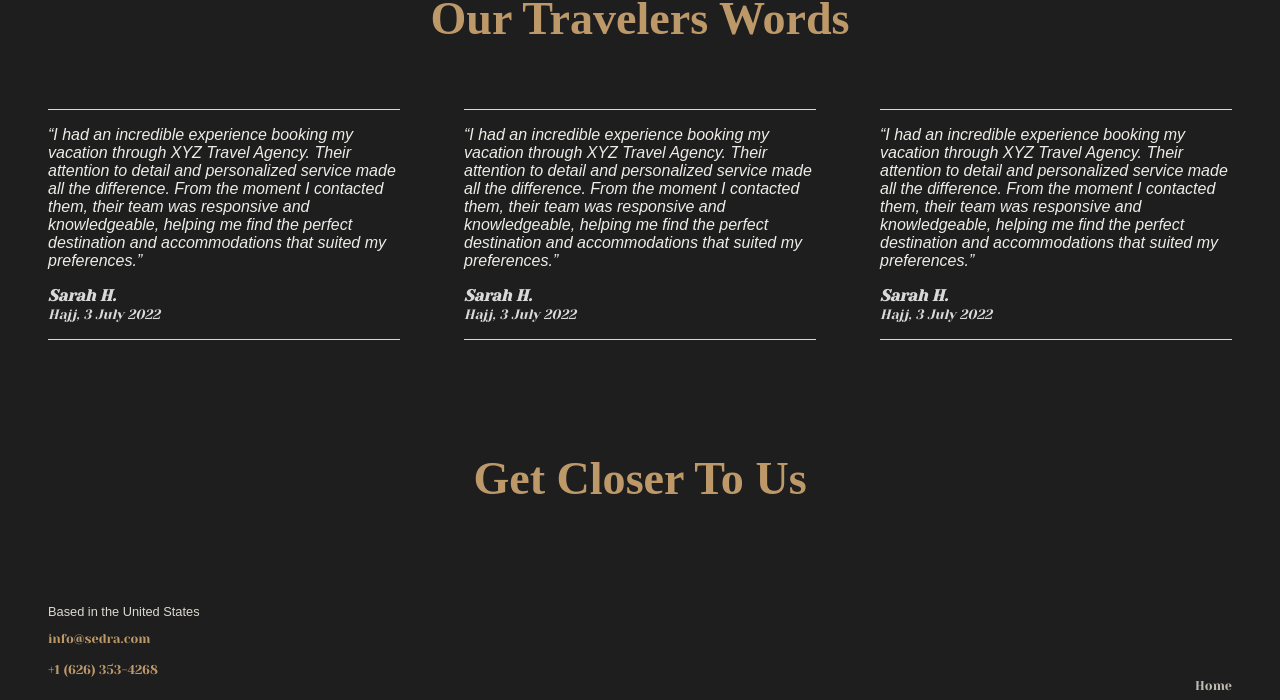
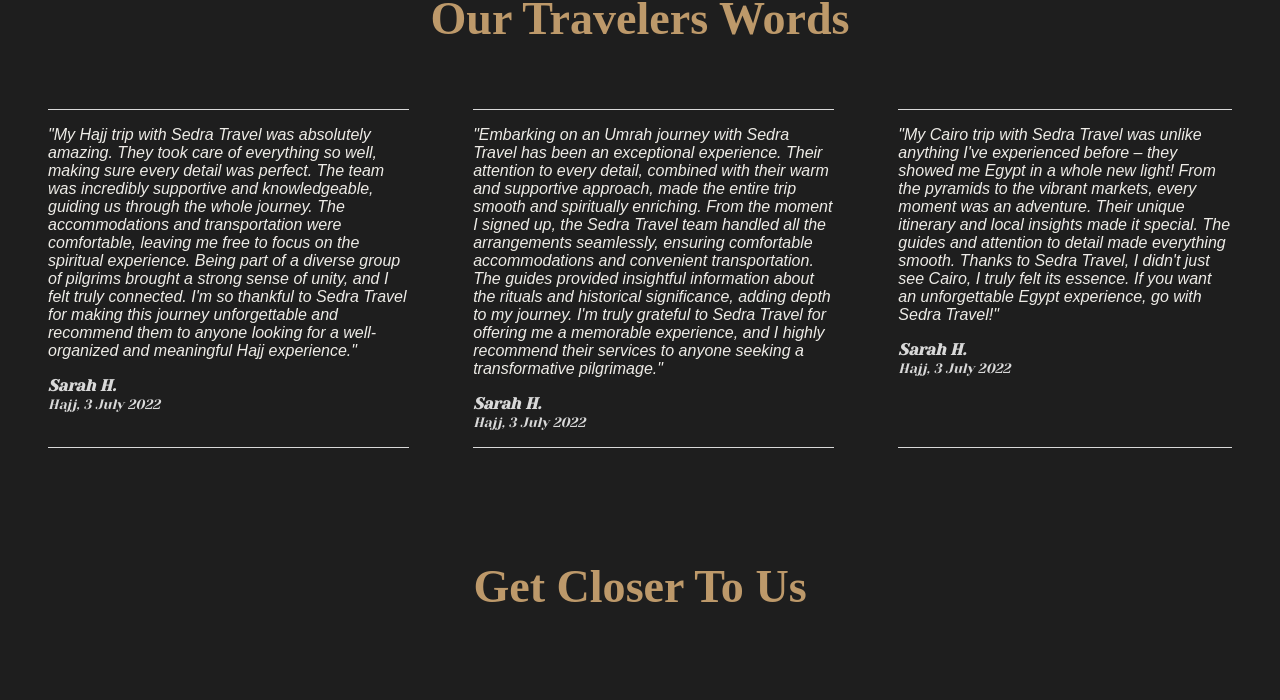
Before and after one commit to theRhasoldy/sedra-website, a website built with Vite: page src/index.html in a window 1280 px wide. Shown: the part 4037-4737 px from the top of the page. Built offline with nearby package versions, Linux system fonts and the light colour scheme; some packages are replaced by stand-ins of ours; no server answers; the database is empty; a web font is replaced by a local one.

Commit message:
Added testimonials

```diff
--- a/src/index.html
+++ b/src/index.html
@@ -169,11 +169,13 @@
 		<div class="grid-3-col">
 			<figure class="block-padded quote">
 				<blockquote>
-					“I had an incredible experience booking my vacation through XYZ
-					Travel Agency. Their attention to detail and personalized service
-					made all the difference. From the moment I contacted them, their
-					team was responsive and knowledgeable, helping me find the perfect
-					destination and accommodations that suited my preferences.”
+					"My Hajj trip with Sedra Travel was absolutely amazing. They took care of everything so well, making sure
+					every
+					detail was perfect. The team was incredibly supportive and knowledgeable, guiding us through the whole
+					journey. The accommodations and transportation were comfortable, leaving me free to focus on the spiritual
+					experience. Being part of a diverse group of pilgrims brought a strong sense of unity, and I felt truly
+					connected. I'm so thankful to Sedra Travel for making this journey unforgettable and recommend them to anyone
+					looking for a well-organized and meaningful Hajj experience."
 				</blockquote>
 				<figcaption>
 					<cite>Sarah H.</cite> <br />
@@ -182,11 +184,13 @@
 			</figure>
 			<figure class="quote">
 				<blockquote>
-					“I had an incredible experience booking my vacation through XYZ
-					Travel Agency. Their attention to detail and personalized service
-					made all the difference. From the moment I contacted them, their
-					team was responsive and knowledgeable, helping me find the perfect
-					destination and accommodations that suited my preferences.”
+					"Embarking on an Umrah journey with Sedra Travel has been an exceptional experience. Their attention to every
+					detail, combined with their warm and supportive approach, made the entire trip smooth and spiritually
+					enriching. From the moment I signed up, the Sedra Travel team handled all the arrangements seamlessly,
+					ensuring comfortable accommodations and convenient transportation. The guides provided insightful information
+					about the rituals and historical significance, adding depth to my journey. I'm truly grateful to
+					Sedra Travel for offering me a memorable experience, and I highly recommend
+					their services to anyone seeking a transformative pilgrimage."
 				</blockquote>
 				<figcaption>
 					<cite>Sarah H.</cite> <br />
@@ -195,11 +199,11 @@
 			</figure>
 			<figure class="quote">
 				<blockquote>
-					“I had an incredible experience booking my vacation through XYZ
-					Travel Agency. Their attention to detail and personalized service
-					made all the difference. From the moment I contacted them, their
-					team was responsive and knowledgeable, helping me find the perfect
-					destination and accommodations that suited my preferences.”
+					"My Cairo trip with Sedra Travel was unlike anything I've experienced before – they showed me Egypt in a whole
+					new light! From the pyramids to the vibrant markets, every moment was an adventure. Their unique itinerary and
+					local insights made it special. The guides and attention to detail made everything smooth. Thanks to Sedra
+					Travel, I didn't just see Cairo, I truly felt its essence. If you want an unforgettable Egypt experience, go
+					with Sedra Travel!"
 				</blockquote>
 				<figcaption>
 					<cite>Sarah H.</cite> <br />
```
